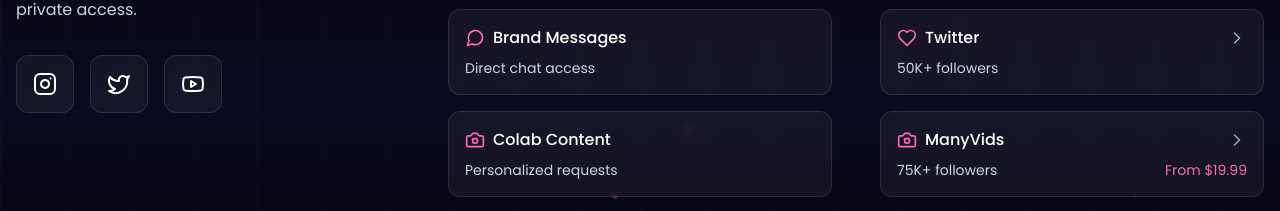
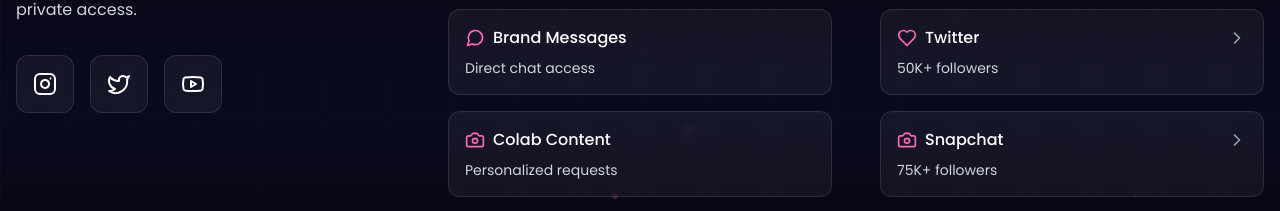
Before and after one commit to foxfacie/cammodel, a React (Vite) app: page / in a window 1280 px wide. Shown: the part 6725-6936 px from the top of the page. Built offline with nearby package versions, Linux system fonts and the light colour scheme.

Commit message:
Updated Footer.tsx

```diff
--- a/src/components/Footer.tsx
+++ b/src/components/Footer.tsx
@@ -117,11 +117,11 @@
       price: ' '
     },
     {
-      name: 'ManyVids',
+      name: 'Snapchat',
       icon: Camera,
       color: 'from-pink-500 to-red-500',
       followers: '75K+',
-      price: 'From $19.99'
+      price: ' '
     }
   ];
 
```
